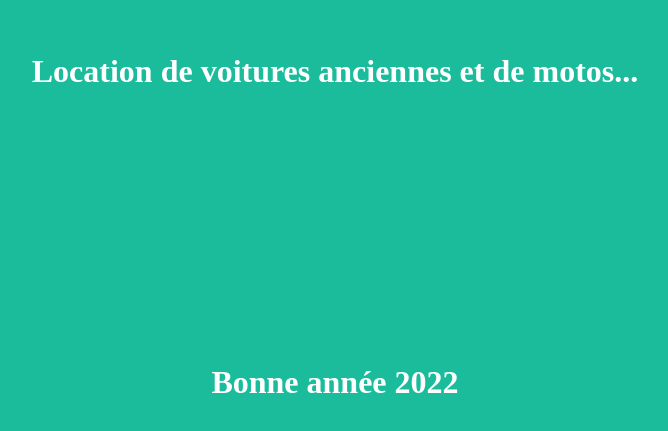
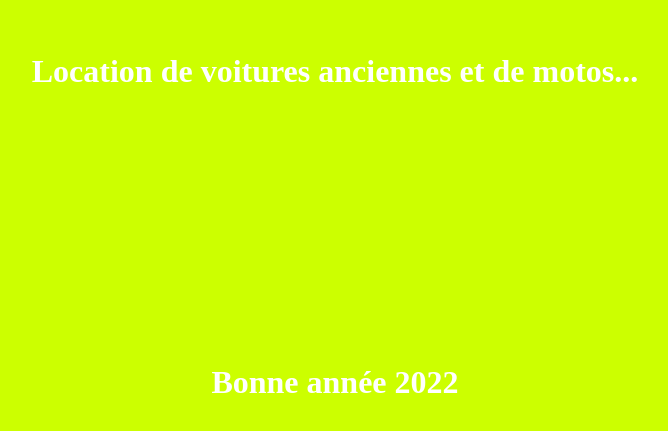
Before and after one commit to onvice/projetLocationVoitures, a plain HTML site: page index.html in a window 1280 px wide. Shown: the part 221-652 px from the top of the page, without its empty margins (305-973 px from the left). Drawn offline with Linux system fonts and the light colour scheme.

Commit message:
nouvelle coleur de fond

```diff
--- a/index.html
+++ b/index.html
@@ -4,7 +4,7 @@
 <meta charset="utf-8">
 <title></title>
 </head>
-<body style="background-color:#1abc9c">
+<body style="background-color:#ccff00">
 <h1 style="padding:20%; text-align:center;color:#fff">Location de voitures anciennes et de motos...</h1>
 <h1 style="text-align:center;color:#fff">Bonne année 2022</h1>
 </body>
```
